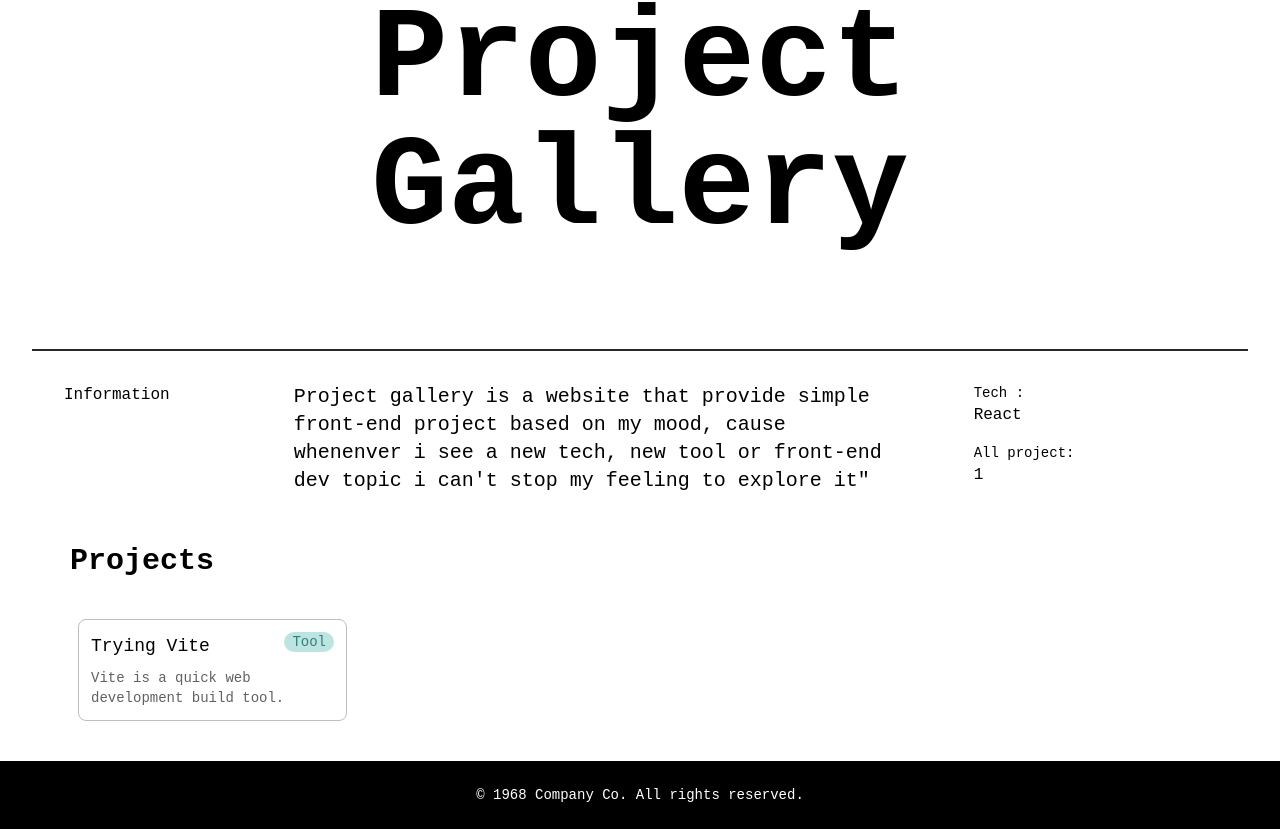
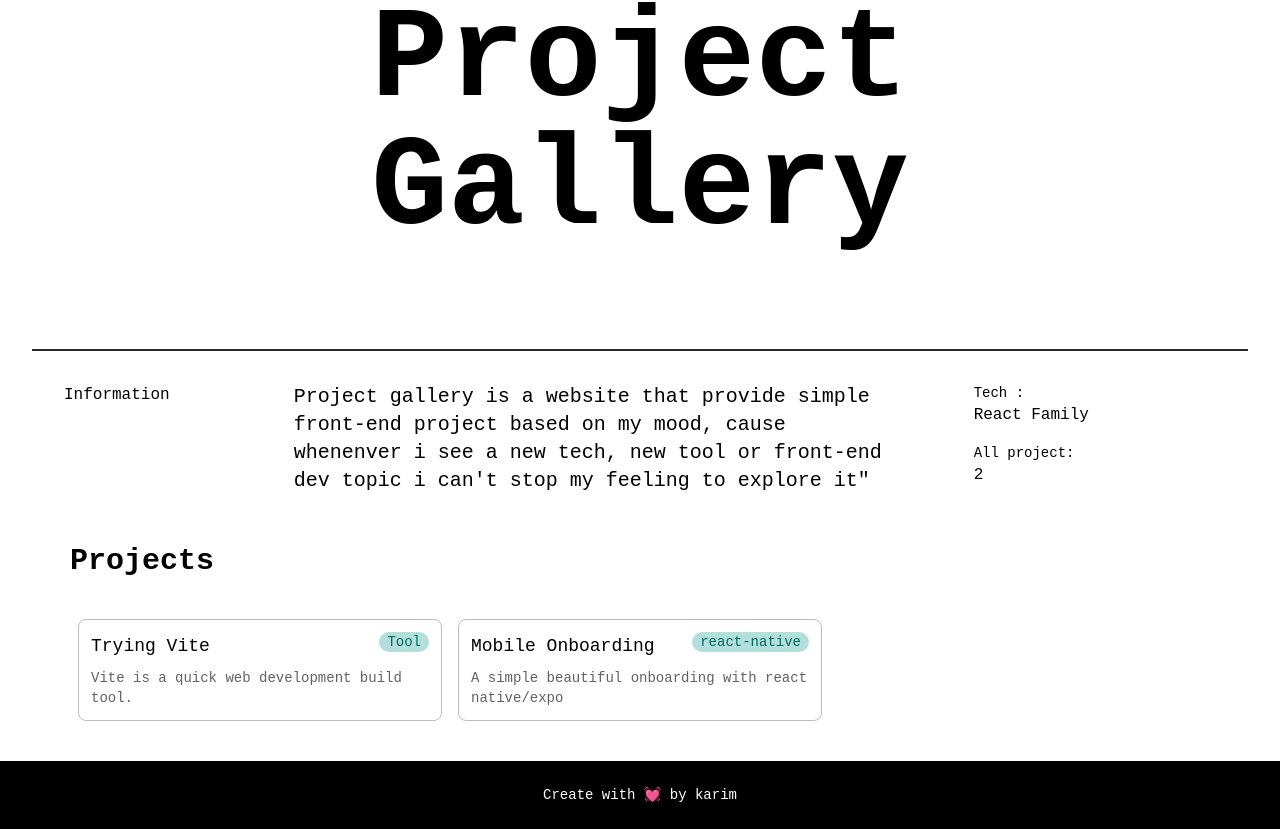
Before and after one commit to BroKarim/projectGalley, a React (Vite) app: page / in a window 1280 px wide. Shown: the part 181-1010 px from the top of the page. Built offline with nearby package versions, Linux system fonts and the light colour scheme; a web font is replaced by a local one.

Commit message:
perbaikan hero dan update project 2

```diff
--- a/src/components/app/main-content/Card.jsx
+++ b/src/components/app/main-content/Card.jsx
@@ -7,12 +7,12 @@ export default function Card() {
         <div className="mb-8">
           <h1 className="text-3xl font-bold ">Projects</h1>
         </div>
-        <div className="grid grid-cols-1 sm:grid-cols-2 md:grid-cols-3 lg:grid-cols-4">
+        <div className="grid grid-cols-1 sm:grid-cols-2 md:grid-cols-3 lg:grid-cols-3">
           {cards.map((card, index) => (
             <a href={card.link} target='_blank' className="card m-2 transform cursor-pointer rounded-lg border border-gray-400 transition-all duration-200 hover:-translate-y-1 hover:border-opacity-0 hover:shadow-md" key={index}>
               <div className="m-3">
                 <h2 className="mb-2 text-lg">
-                  {card.title} <span className="float-right inline animate-pulse rounded-full bg-teal-100 px-2 align-top font-mono text-sm text-teal-800">{card.tag}</span>
+                  {card.title} <span className="float-right  animate-pulse md:flex hidden rounded-full bg-teal-100 px-2 align-top font-mono text-sm text-teal-800">{card.tag}</span>
                 </h2>
                 <p className="font-mono text-sm font-light text-gray-700 transition-all duration-200 hover:text-gray-900">{card.description}</p>
               </div>
--- a/src/components/app/main-content/Footer.jsx
+++ b/src/components/app/main-content/Footer.jsx
@@ -1,7 +1,7 @@
 export default function Footer() {
   return (
     <footer className="px-4 divide-y bg-black text-white font-mono">
-      <div className="py-6 text-sm text-center ">© 1968 Company Co. All rights reserved.</div>
+      <div className="py-6 text-sm text-center ">Create with 💓 by karim</div>
     </footer>
   );
 }
--- a/src/components/app/main-content/Hero.jsx
+++ b/src/components/app/main-content/Hero.jsx
@@ -2,7 +2,7 @@ export default function Hero() {
   return (
     <div>
       <div className="container flex flex-col items-center px-4 py-16 pb-24 mx-auto text-center  md:py-24  dark:text-gray-900">
-        <h1 className="text-3xl font-bold  sm:text-9xl leading-5 xl:max-w-3xl">Project <br/>Gallery</h1>
+        <h1 className="sm:text-6xl text-4xl font-bold  md:text-9xl  xl:max-w-3xl">Project <br/>Gallery</h1>
       </div>
     </div>
   );
--- a/src/components/app/main-content/Information.jsx
+++ b/src/components/app/main-content/Information.jsx
@@ -10,14 +10,14 @@ export default function Information() {
       <div className="md:flex block p-8 justify-between">
         <div className="w-1/4 text-md mb-4 md:border-none border-b-2 border-[#19A7CE]">Information</div>
         <div className="flex max-w-[600px] ">
-          <h3 className=" text-xl items-start mb-4">
+          <h3 className=" md:text-xl text-sm items-start mb-4">
             Project gallery is a website that provide simple front-end project based on my mood, cause whenenver i see a new tech, new tool or front-end dev topic i can't stop my feeling to explore it"
           </h3>
         </div>
         <div className="md:pl-20 flex flex-col gap-4 w-1/3 ">
           <div className="text-left ">
             <p className=" text-sm">Tech : </p>
-            <p className="text-md">React</p>
+            <p className="text-md">React Family</p>
           </div>
           <div>
             <p className="text-sm ">All project: </p>
--- a/src/data/Data.js
+++ b/src/data/Data.js
@@ -6,6 +6,12 @@ const cards = [
     tag: 'Tool',
     description: 'Vite is a quick web development build tool.',
   },
+  {
+    link: 'https://github.com/BroKarim/Onboarding-mobile',
+    title: 'Mobile Onboarding',
+    tag: 'react-native',
+    description: 'A simple beautiful onboarding with react native/expo',
+  },
 ];
 
 export default cards;
```
